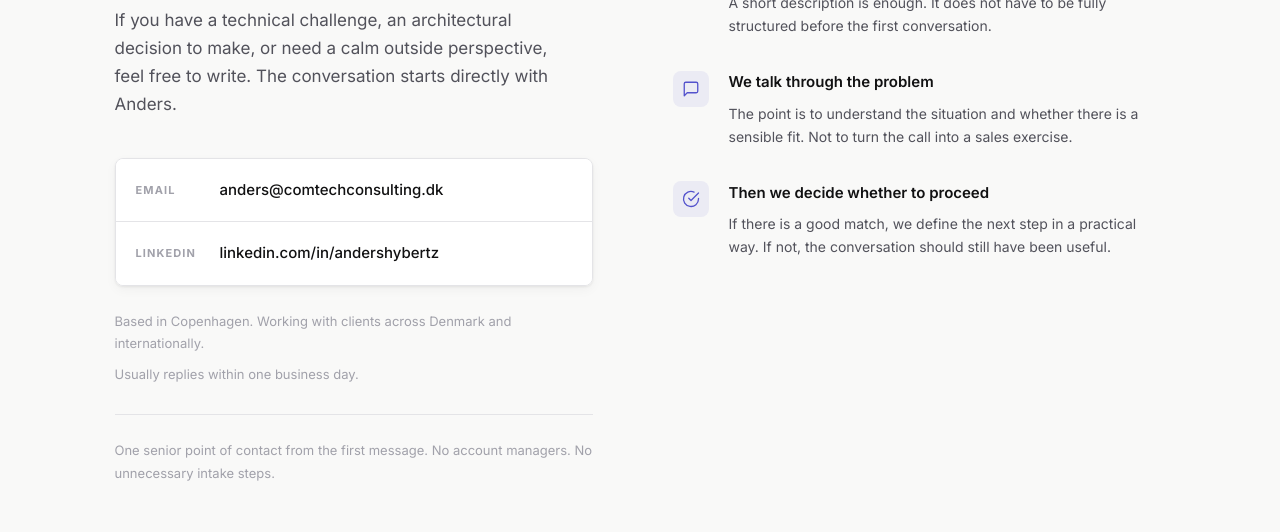
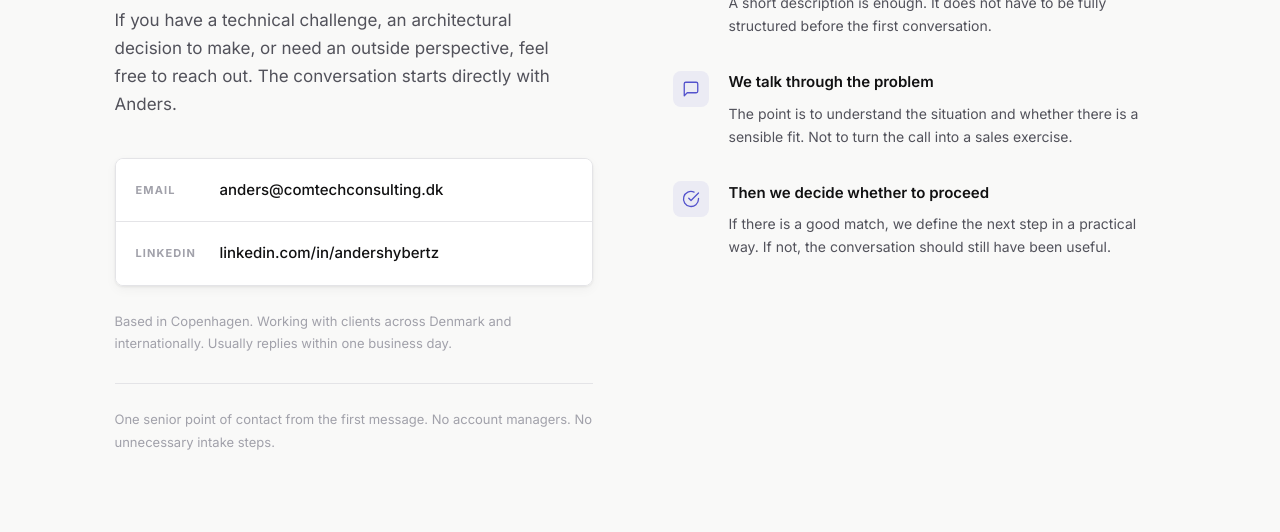
Before and after one commit to jeckyl2010/comtech-site, an Astro site: page /contact in a window 1280 px wide. Shown: the part 234-766 px from the top of the page. Built offline with nearby package versions, Linux system fonts and the light colour scheme; Astro itself is replaced by a stand-in of ours; a web font is replaced by a local one.

Commit message:
Contact page copy tweaks — tighten intro, consolidate notes, fix typo

```diff
--- a/src/pages/contact.astro
+++ b/src/pages/contact.astro
@@ -14,8 +14,8 @@ import Layout from '../layouts/Layout.astro';
         <p class="section-label">Contact</p>
         <h1 class="page-h1">Get in touch directly</h1>
         <p class="contact-sub">
-          If you have a technical challenge, an architectural decision to make, or need a calm outside perspective,
-          feel free to write. The conversation starts directly with Anders.
+          If you have a technical challenge, an architectural decision to make, or need an outside perspective,
+          feel free to reach out. The conversation starts directly with Anders.
         </p>
 
         <div class="contact-links">
@@ -30,10 +30,7 @@ import Layout from '../layouts/Layout.astro';
         </div>
 
         <p class="contact-note">
-          Based in Copenhagen. Working with clients across Denmark and internationally.
-        </p>
-        <p class="contact-note" style="margin-top: 0.5rem;">
-          Usually replies within one business day.
+          Based in Copenhagen. Working with clients across Denmark and internationally. Usually replies within one business day.
         </p>
         <hr class="contact-rule" />
         <p class="contact-note">One senior point of contact from the first message. No account managers. No unnecessary intake steps.</p>
```
